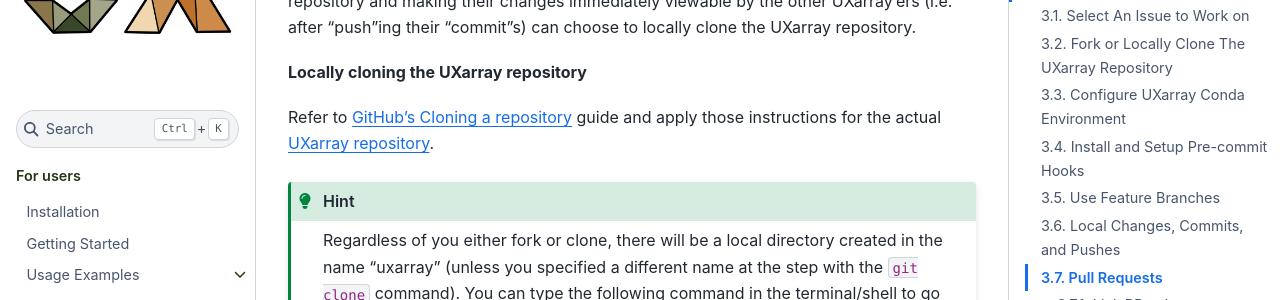
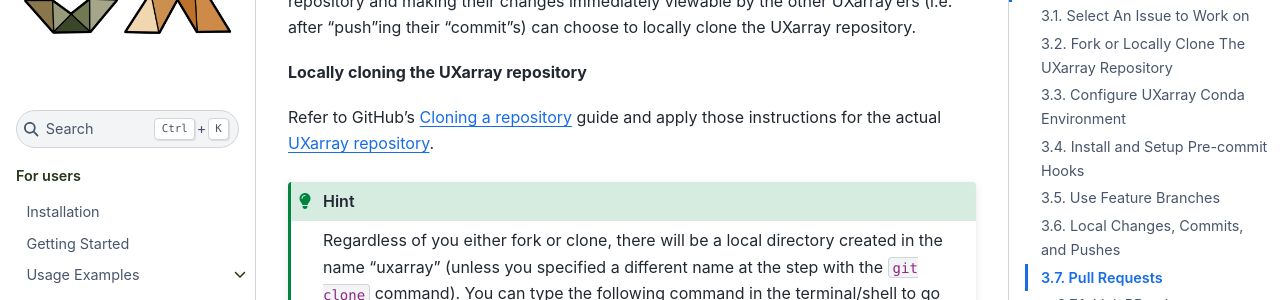
Before and after one commit to UXARRAY/uxarray, a Sphinx documentation site: the page built from docs/contributing.rst, in a window 1280 px wide and 900 px high, scrolled down 6266 px. Shown: the part 153-453 px from the top of the window. Built offline with Sphinx 7.4.7 and the Sphinx Book theme 1.1.4, drawn with Linux system fonts in a browser that asks for light colours.

Commit message:
Rephrase a URL

```diff
--- a/docs/contributing.rst
+++ b/docs/contributing.rst
@@ -287,7 +287,7 @@
 
 **Locally cloning the UXarray repository**
 
-Refer to `GitHub's Cloning a repository
+Refer to GitHub's `Cloning a repository
 <https://docs.github.com/en/repositories/creating-and-managing-repositories/cloning-a-repository>`_
 guide and apply those instructions for the actual `UXarray repository
 <https://github.com/UXARRAY/uxarray>`_.
```
